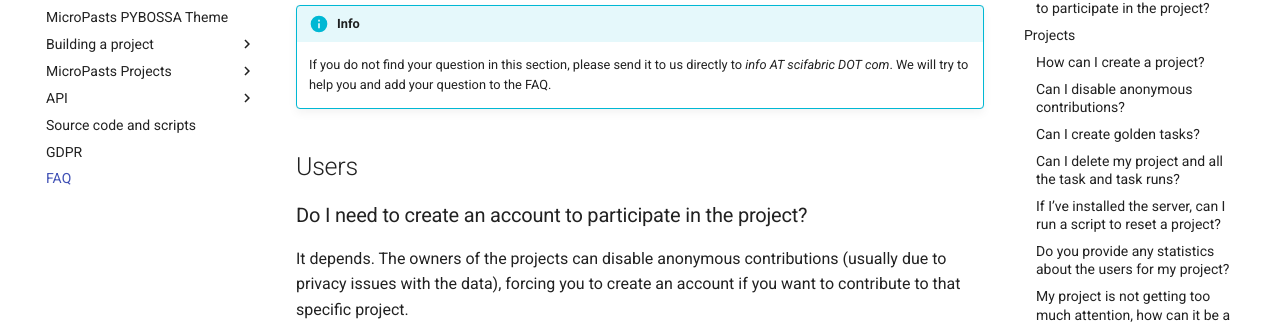
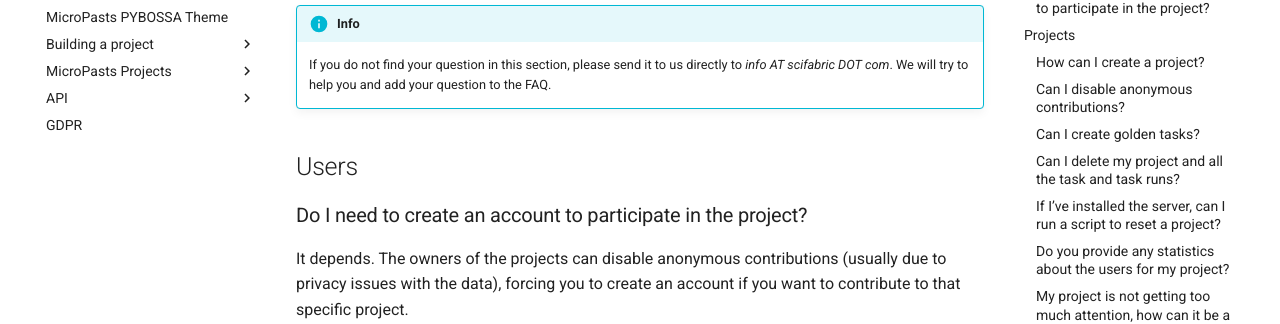
Before and after one commit to MicroPasts/micropasts-docs, an MkDocs documentation site: the page built from docs/installation/faq.md, in a window 1280 px wide. Shown: the part 175-499 px from the top of the page. Built offline with MkDocs 1.6.1 and Material for MkDocs 9.7.7, drawn with Linux system fonts in a browser that asks for light colours.

Commit message:
Begin documentation

```diff
--- a/mkdocs.yml
+++ b/mkdocs.yml
@@ -40,6 +40,7 @@
       - 'Administering PYBOSSA': 'installation/admin.md'
       - 'Testing PYBOSSA with Vagrant': 'installation/vagrant.md'
       - 'Security': 'installation/security.md'
+      - 'FAQ' : 'nstallation/faq.md'
   - MicroPasts PYBOSSA Theme: 'theme/intro.md'
   - Building a project:
       - 'Introduction': 'build/intro.md'
@@ -52,7 +53,7 @@
       - 'Domain model': 'build/model.md'
   - MicroPasts Projects:
       - 'Introduction': 'projects/introduction.md'
-      - 'Project creation':
+      - 'Overviews':
             - 'Creating a new project': 'projects/creating-a-new-project.md'
             - 'Bronze Age Index': 'projects/bai.md'
             - 'Egypt Exploration Society': 'projects/ees.md'
@@ -118,6 +119,4 @@
       - 'Server stats':
          - 'PYBOSSA endpoints':
             - Methods: 'api/stats.md'
-  - Source code and scripts: 'github/intro.md'
   - GDPR: 'gdpr.md'
-  - FAQ : 'faq.md'
```
Also changed, not shown: docs/installation/faq.md (renamed from docs/faq.md).
